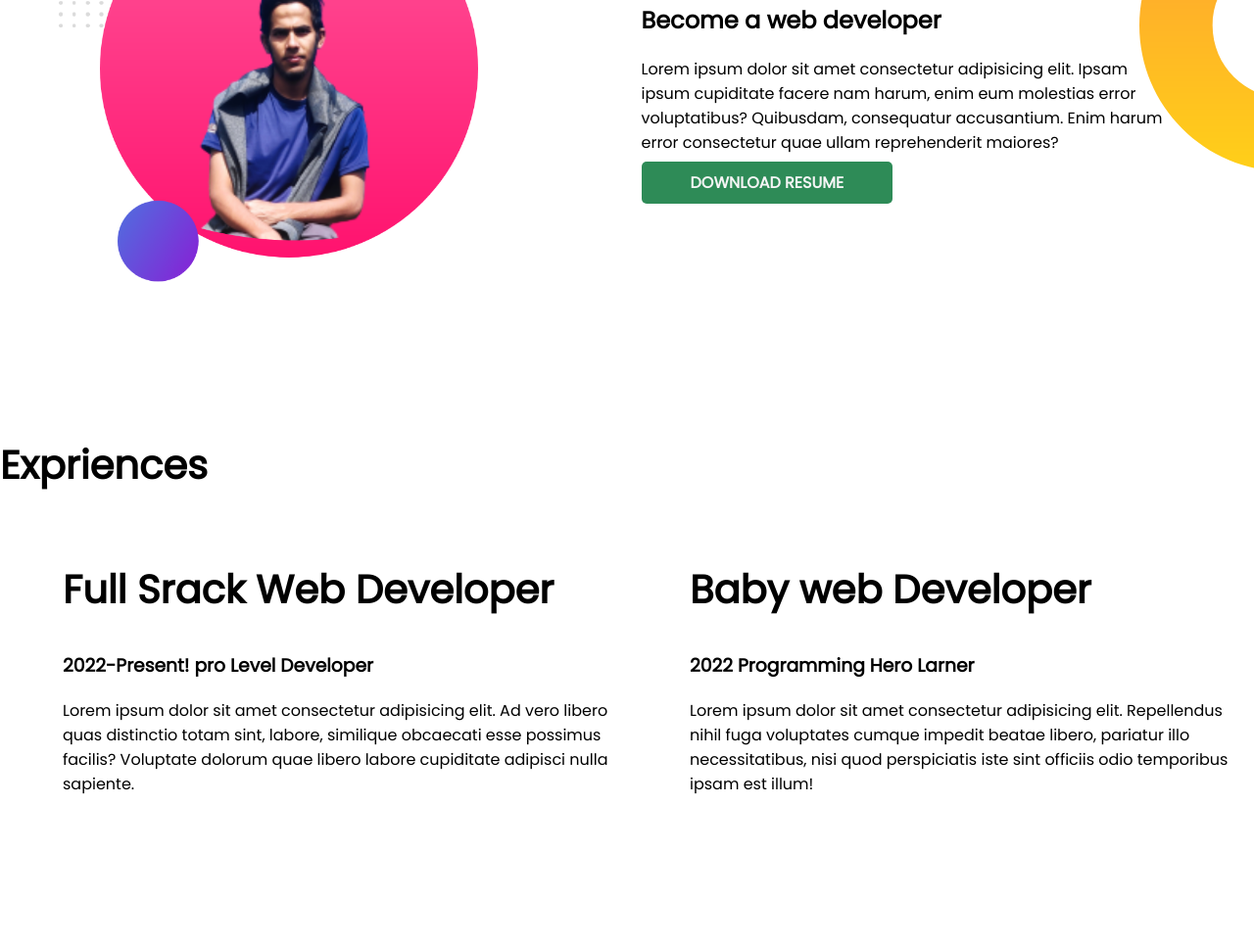
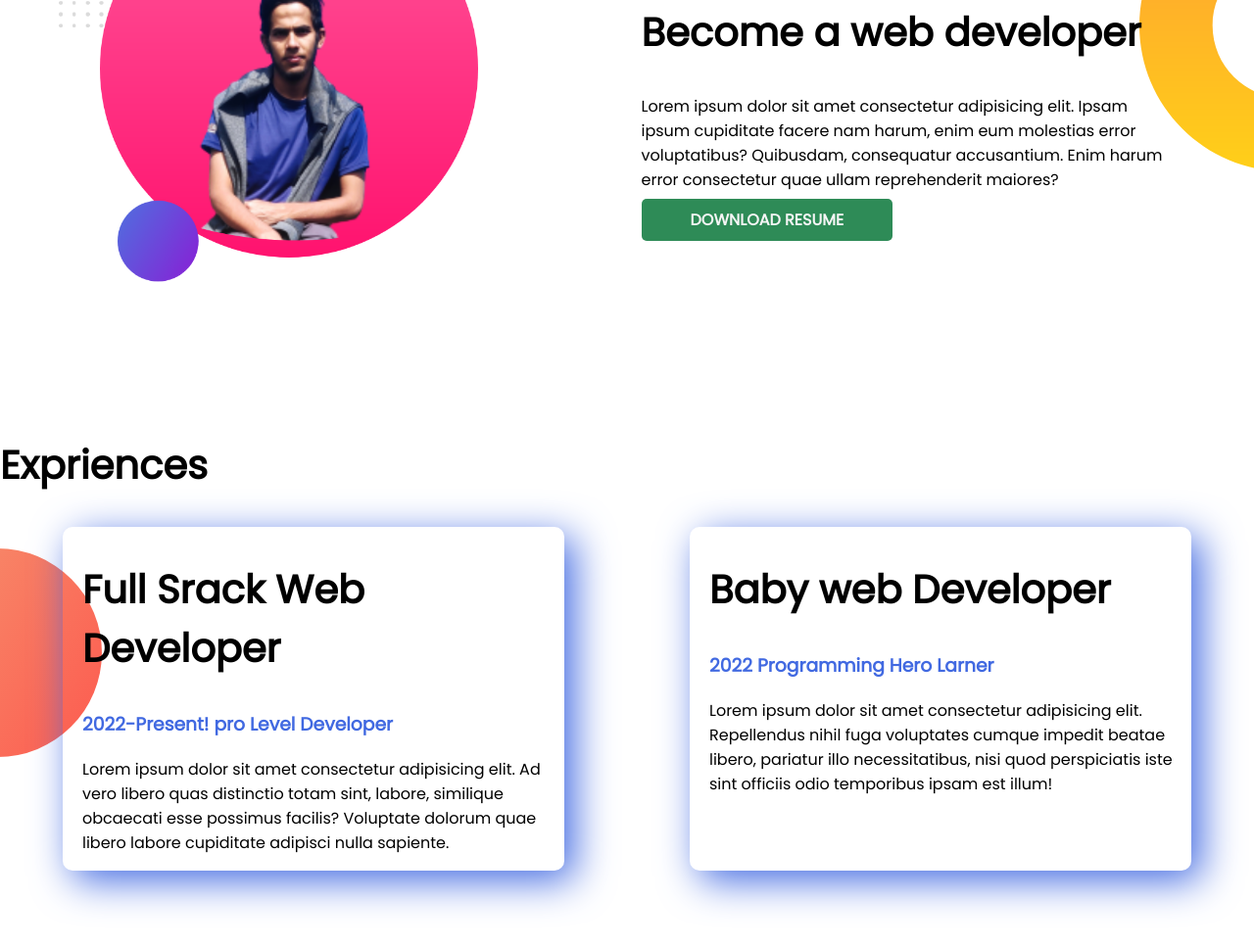
Before and after one commit to Rahatul1/own-portfolio, a plain HTML site: page web.html in a window 1280 px wide. Shown: the part 723-1690 px from the top of the page at 98% size. Drawn offline with Linux system fonts and the light colour scheme.

Commit message:
last hade

```diff
--- a/style.css
+++ b/style.css
@@ -3,6 +3,9 @@ body{
     margin: 0%;
 }
 h1{
+    font-size: 40px;
+}
+h2{
     font-size: 40px;
 }
 .color{
@@ -38,3 +41,15 @@ h1{
     background-position-x: right;
     padding-right: 90px;
 }
+.last-item{
+    width: 40%;
+    margin-left: 5%;
+    margin-right: 5%;
+    padding-left: 20px;
+    border-radius: 10px;
+    box-shadow: 10px 10px 40px royalblue;
+}.last{
+    background-image: url(images/exp-bg.png);
+    background-repeat: no-repeat;
+    background-position: left;
+}
--- a/web.html
+++ b/web.html
@@ -44,16 +44,16 @@
     <section class="last">
         <h1>Expriences</h1>
         <div class="all-section">
-            <div class="half">
-                <h1>Full Srack Web Developer</h1>
-                <h3>2022-Present! pro Level Developer</h3>
+            <div class="last-item">
+                <h2>Full Srack Web Developer</h2>
+                <h3 class="color">2022-Present! pro Level Developer</h3>
                 <p>Lorem ipsum dolor sit amet consectetur adipisicing elit. Ad vero libero quas distinctio totam sint,
                     labore, similique obcaecati esse possimus facilis? Voluptate dolorum quae libero labore cupiditate
                     adipisci nulla sapiente.</p>
             </div>
-            <div class="half">
-                <h1>Baby web Developer</h1>
-                <h3>2022 Programming Hero Larner</h3>
+            <div class="last-item">
+                <h2>Baby web Developer</h2>
+                <h3 class="color">2022 Programming Hero Larner</h3>
                 <p>Lorem ipsum dolor sit amet consectetur adipisicing elit. Repellendus nihil fuga voluptates cumque
                     impedit
                     beatae libero, pariatur illo necessitatibus, nisi quod perspiciatis iste sint officiis odio
```
